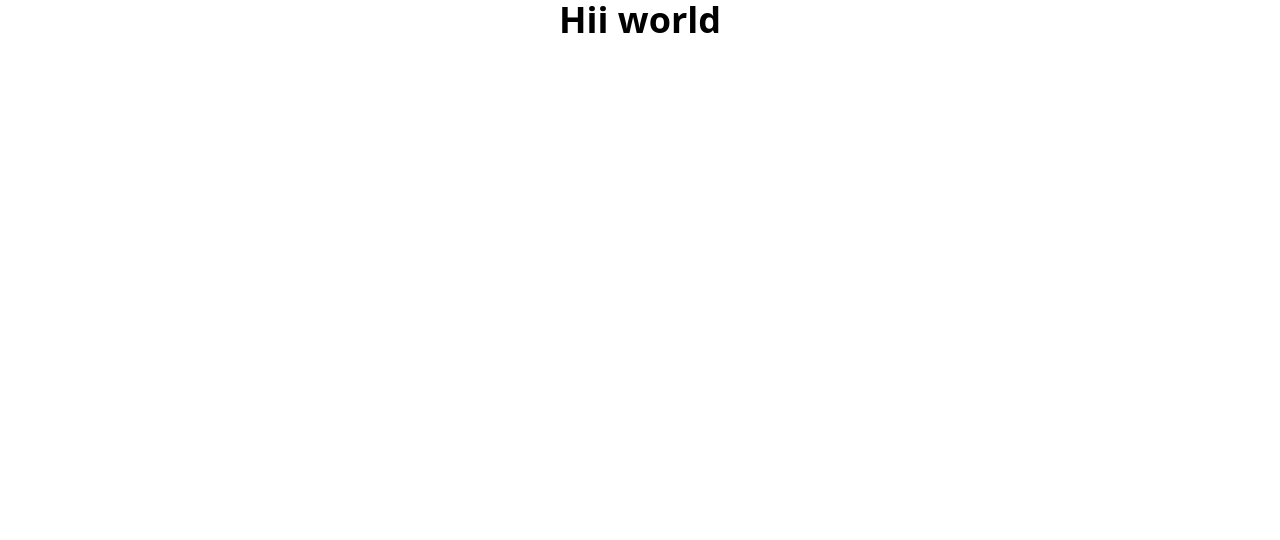
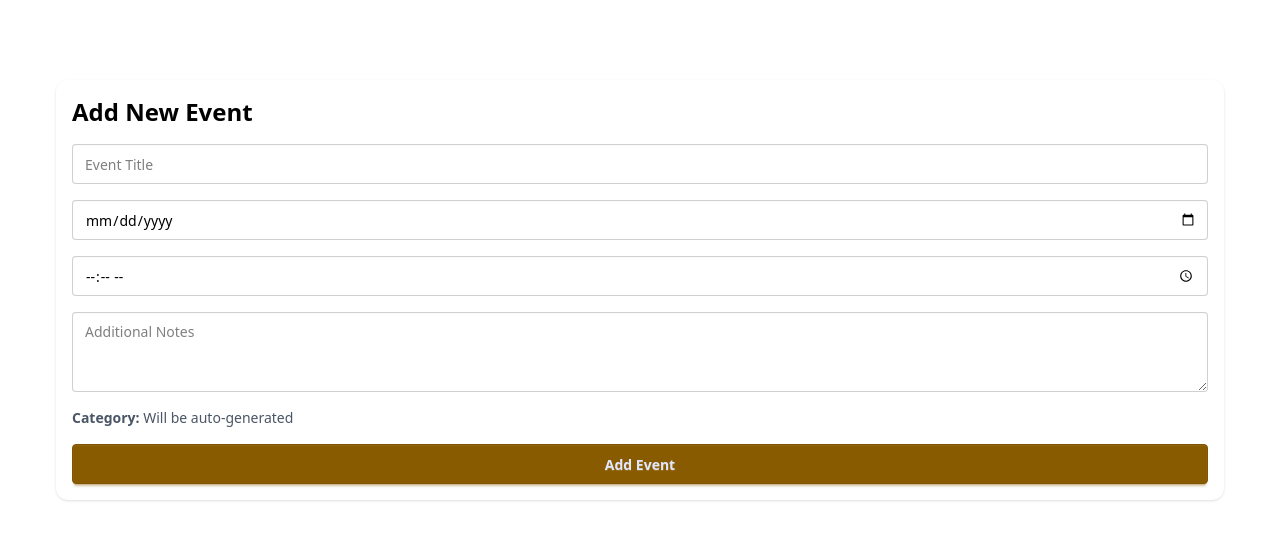
Before and after one commit to MizanRbf/mini-event-scheduler, a React (Vite) app in the folder client/: page / in a window 1280 px wide. Shown: the top 540 px of the page. Built offline with nearby package versions, Linux system fonts and the light colour scheme.

Commit message:
addEventForm created to submit event schedule

```diff
--- a/client/package.json
+++ b/client/package.json
@@ -11,6 +11,7 @@
   },
   "dependencies": {
     "@tailwindcss/vite": "^4.1.11",
+    "axios": "^1.10.0",
     "date-fns": "^4.1.0",
     "react": "^19.1.0",
     "react-dom": "^19.1.0",
--- /dev/null
+++ b/client/src/Components/AddEventForm/AddEventForm.tsx
@@ -0,0 +1,119 @@
+import React, { useState } from "react";
+import axios from "axios";
+
+interface EventFormData {
+  title: string;
+  date: string;
+  time: string;
+  notes: string;
+  category: string;
+}
+
+const AddEventForm: React.FC = () => {
+  const [formData, setFormData] = useState<EventFormData>({
+    title: "",
+    date: "",
+    time: "",
+    notes: "",
+    category: "",
+  });
+
+  const [error, setError] = useState<string | null>(null);
+  const [successMessage, setSuccessMessage] = useState<string | null>(null);
+
+  const handleChange = (e: React.ChangeEvent<HTMLInputElement | HTMLTextAreaElement>) => {
+    setFormData({ ...formData, [e.target.name]: e.target.value });
+    setError(null);
+  };
+
+  const handleSubmit = async (e: React.FormEvent) => {
+    e.preventDefault();
+
+    const { title, date, time } = formData;
+
+    if (!title || !date || !time) {
+      setError("Title, date, and time are required.");
+      return;
+    }
+
+    try {
+      const res = await axios.post("http://localhost:5000/events", {
+        title: formData.title,
+        date: formData.date,
+        time: formData.time,
+        notes: formData.notes,
+      });
+
+      const newEvent = res.data;
+      setFormData({
+        title: "",
+        date: "",
+        time: "",
+        notes: "",
+        category: newEvent.category || "",
+      });
+      setSuccessMessage("Event created successfully!");
+      setTimeout(() => setSuccessMessage(null), 3000);
+    } catch (err) {
+      console.error(err);
+      setError("Failed to create event.");
+    }
+  };
+
+  return (
+    <div>
+    <form onSubmit={handleSubmit} className="space-y-4 p-4 bg-white rounded-xl shadow">
+      <h2 className="text-xl font-semibold">Add New Event</h2>
+
+      <input
+        type="text"
+        name="title"
+        placeholder="Event Title"
+        className="input input-bordered w-full"
+        value={formData.title}
+        onChange={handleChange}
+        required
+      />
+
+      <input
+        type="date"
+        name="date"
+        className="input input-bordered w-full"
+        value={formData.date}
+        onChange={handleChange}
+        required
+      />
+
+      <input
+        type="time"
+        name="time"
+        className="input input-bordered w-full"
+        value={formData.time}
+        onChange={handleChange}
+        required
+      />
+
+      <textarea
+        name="notes"
+        placeholder="Additional Notes"
+        className="textarea textarea-bordered w-full"
+        value={formData.notes}
+        onChange={handleChange}
+      ></textarea>
+
+      <div className="text-sm text-gray-600">
+        <strong>Category:</strong> {formData.category || "Will be auto-generated"}
+      </div>
+
+      <button type="submit" className="btn btn-primary w-full">
+        Add Event
+      </button>
+
+      {error && <div className="text-red-500">{error}</div>}
+      {successMessage && <div className="text-green-500">{successMessage}</div>}
+    </form>
+    </div>
+  );
+};
+
+export default AddEventForm;
--- a/client/src/Layouts/RootLayout/RootLayout.tsx
+++ b/client/src/Layouts/RootLayout/RootLayout.tsx
@@ -1,9 +1,13 @@
 import React from 'react';
+import AddEventForm from '../../Components/AddEventForm/AddEventForm';
 
 const RootLayout = () => {
   return (
     <div>
-      <h1 className='text-center'>Hii world</h1>
+      {/* Add Event Form */}
+      <div className='max-w-[1200px] mx-auto px-4 mt-20'>
+      <AddEventForm></AddEventForm>
+      </div>
     </div>
   );
 };
```
Also changed, not shown: client/src/Components/AddEventForm/EventForm.tsx (added), client/src/Types/event.ts (added), 1 other file (tests, documents, lock files or other folders).
